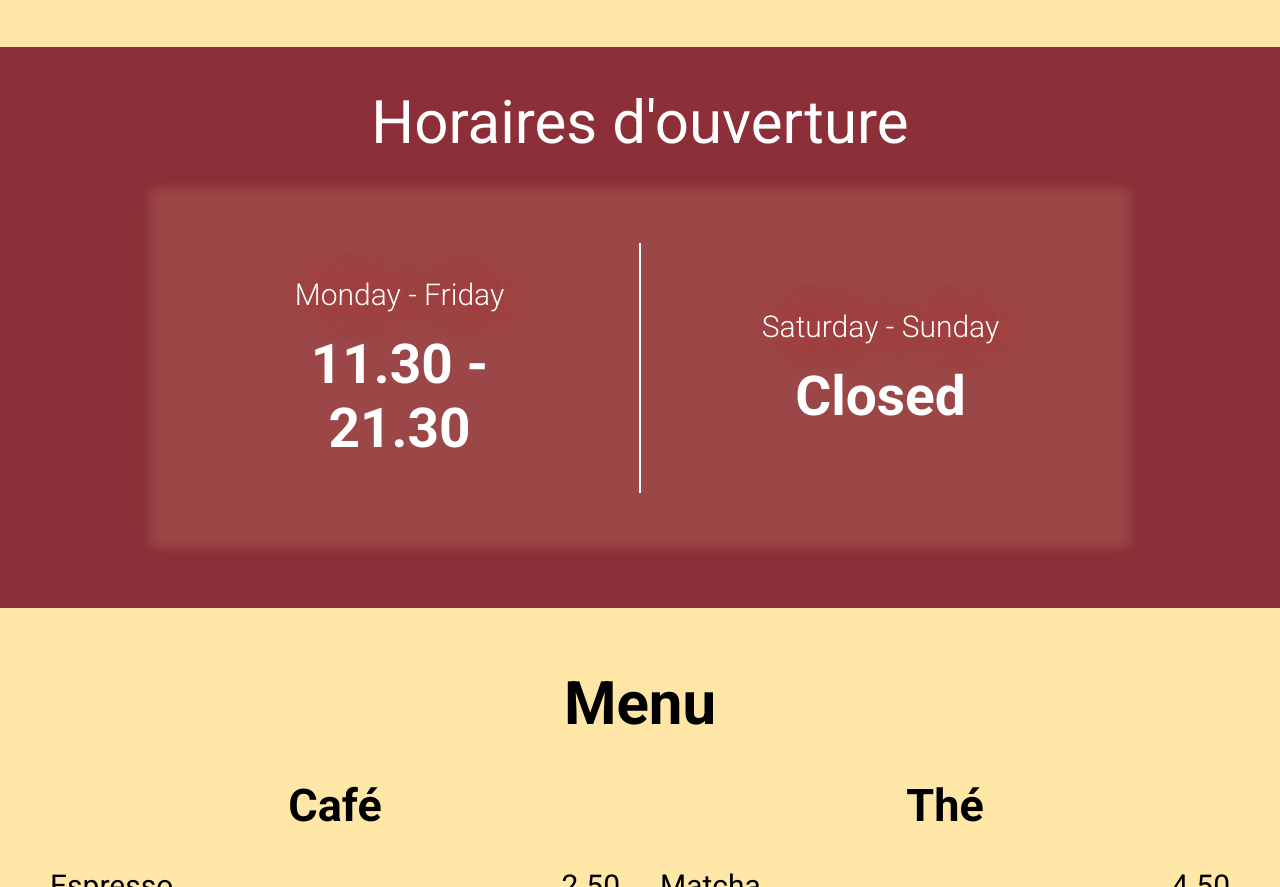
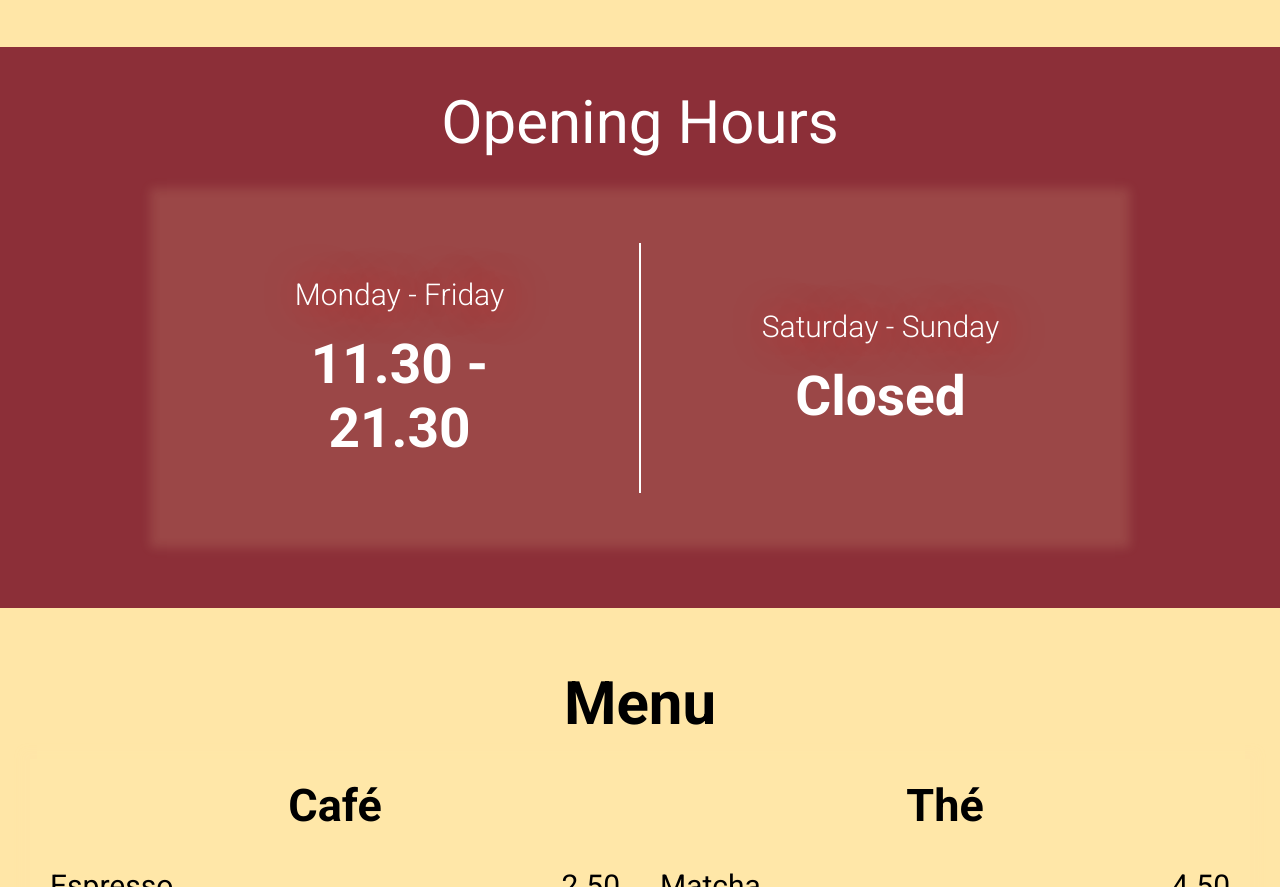
Before and after one commit to farhanshah24/L-AntipastoCity, a plain HTML site: page index.html in a window 1280 px wide. Shown: the part 1293-2180 px from the top of the page. Drawn offline with Linux system fonts and the light colour scheme; a web font is replaced by a local one.

Commit message:
Update index.html

```diff
--- a/index.html
+++ b/index.html
@@ -65,7 +65,7 @@
     </div>
     <!-- ------------------------Timings----------------------------- -->
      <div id="timings">
-      <h1 class="timing-title">Horaires d'ouverture</h1>
+      <h1 class="timing-title">Opening Hours</h1>
       <div class="times">
         <div class="mon-fri">
           <h2>Monday - Friday</h2>
```
